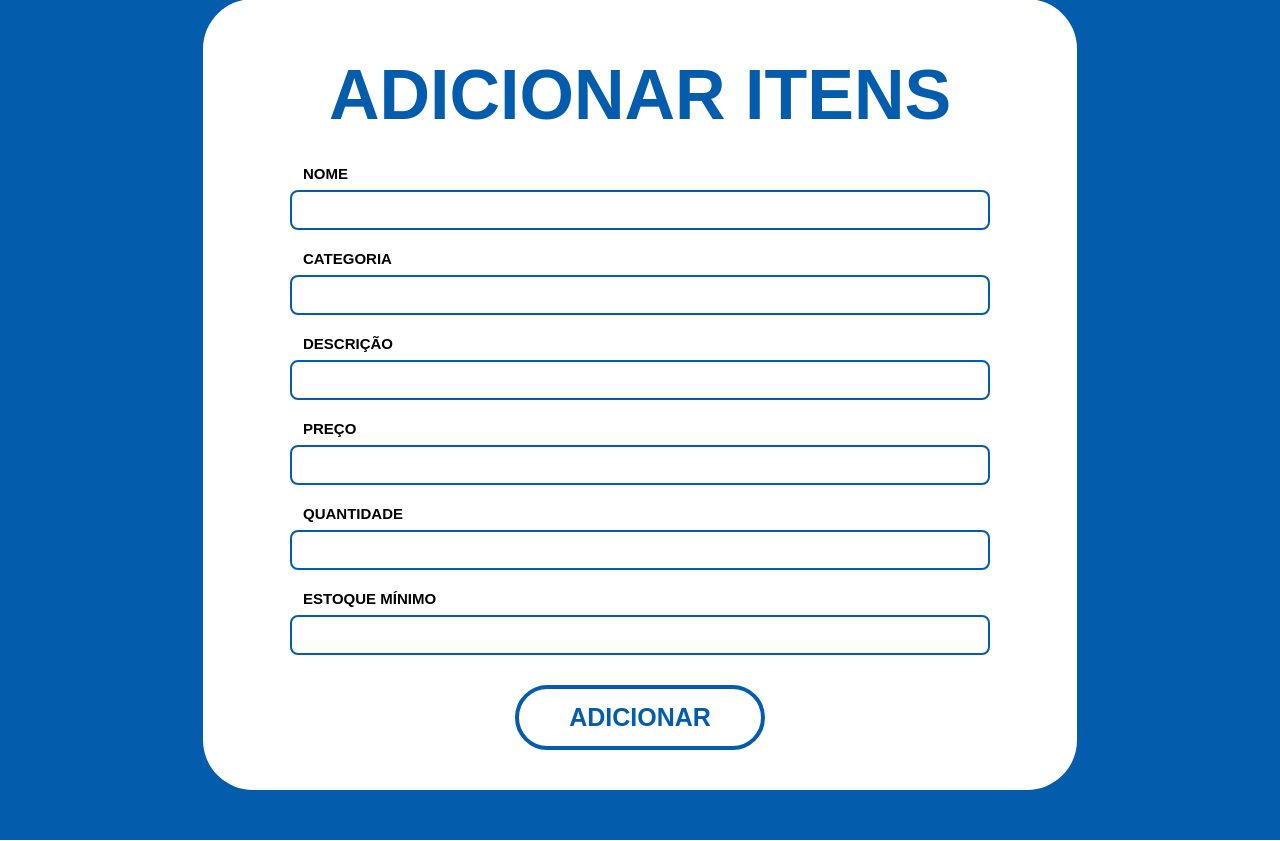
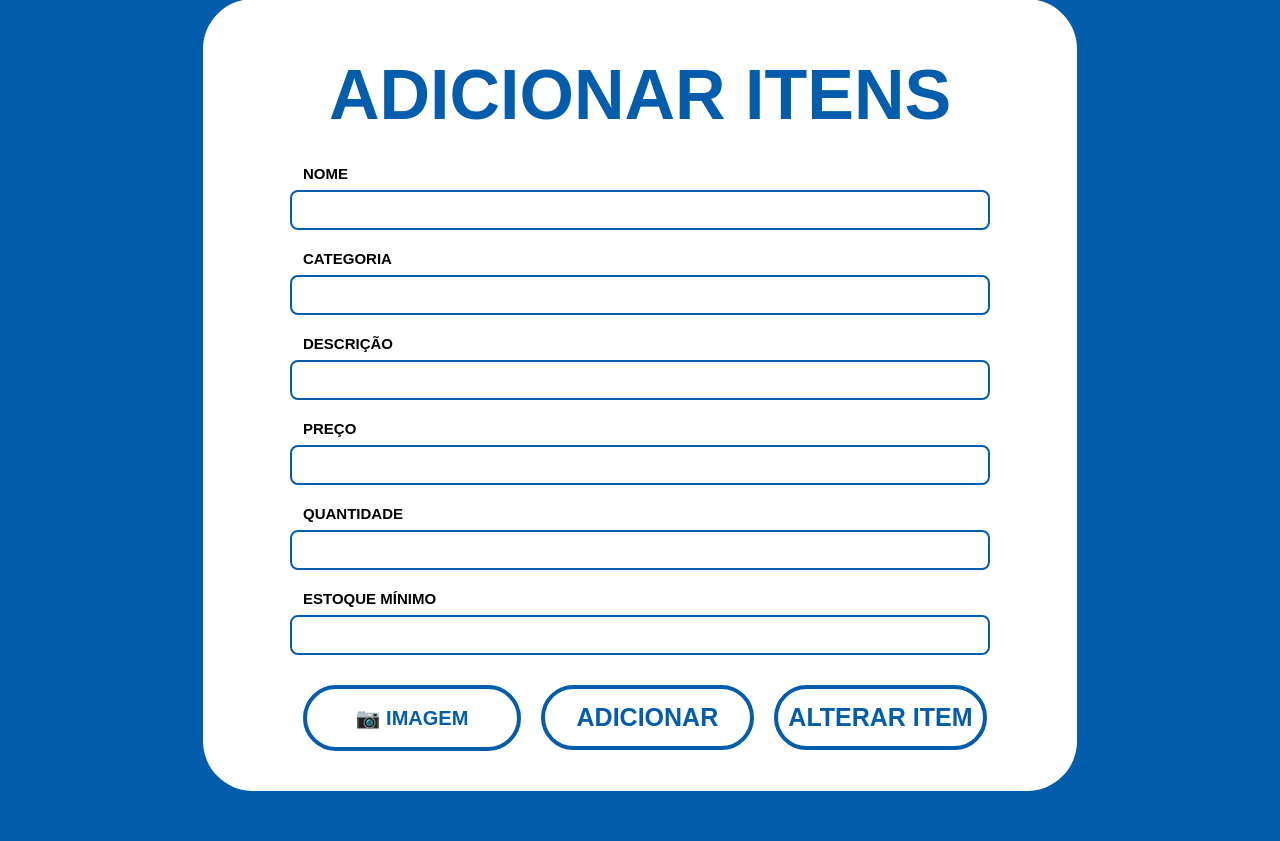
Before and after one commit to natanzi9/TCC, a Flask app: page /adicionaritens in a window 1280 px wide; the page is wider, and only the part inside the window is pictured. Shown: the part 154-995 px from the top of that part. Run offline with Flask 3, Linux system fonts and the light colour scheme; some libraries are stand-ins or nearby versions.

Commit message:
finalizado eu acho

```diff
--- a/app.py
+++ b/app.py
@@ -218,6 +218,59 @@ def api_registrarsaida():
 
     return jsonify({'ok': True})
 
+@app.route('/api/item_completo/<int:id>')
+def api_item_completo(id):
+    conexao = banco()
+    cursor = conexao.cursor(dictionary=True)
+    cursor.execute("SELECT * FROM estoque WHERE id = %s", (id,))
+    item = cursor.fetchone()
+    cursor.close()
+    conexao.close()
+    return jsonify(item if item else {})
+
+
+# ========== ALTERAR ITEM ==========
+@app.route('/api/alteraritem/<int:id>', methods=['POST'])
+def alteraritem(id):
+    nome          = request.form['nome']
+    categoria     = request.form['categoria']
+    descricao     = request.form['descricao']
+    preco         = request.form['preco']
+    quantidade    = request.form['quantidade']
+    estoqueminimo = request.form['estoqueminimo']
+
+    imagem = request.files.get('imagem')
+    conexao = banco()
+    cursor = conexao.cursor()
+
+    if imagem and imagem.filename != '':
+        caminho_imagem = imagem.filename
+        imagem.save(os.path.join(app.config['UPLOAD_FOLDER'], imagem.filename))
+        cursor.execute(
+            """UPDATE estoque SET nome=%s, categoria=%s, descricao=%s,
+               preco=%s, quantidade=%s, estoque_min=%s, imagem=%s
+               WHERE id=%s""",
+            (nome, categoria, descricao, preco, quantidade, estoqueminimo, caminho_imagem, id)
+        )
+    else:
+        cursor.execute(
+            """UPDATE estoque SET nome=%s, categoria=%s, descricao=%s,
+               preco=%s, quantidade=%s, estoque_min=%s
+               WHERE id=%s""",
+            (nome, categoria, descricao, preco, quantidade, estoqueminimo, id)
+        )
+
+    conexao.commit()
+    cursor.close()
+    conexao.close()
+
+    return """
+    <script>
+        alert("Item alterado com sucesso!");
+        window.location.href = "/estoque";
+    </script>
+    """
+
 
 if __name__ == '__main__':
     app.run(debug=True, host='0.0.0.0')
--- a/static/main.js
+++ b/static/main.js
@@ -1,4 +1,3 @@
-
 function colorir() {
     document.getElementById("home").style.border = "2px solid #045cac";
 }
@@ -15,7 +14,6 @@ function saida() {
     document.getElementById("saida").style.border = "2px solid #045cac";
 }
 
-
 function a() {
     Swal.fire({
         title: "CONTA CRIADA COM SUCESSO",
@@ -24,9 +22,7 @@ function a() {
     });
 }
 
-
 document.addEventListener('DOMContentLoaded', function () {
-
     const checkUser  = document.getElementById('checkUser');
     const checkAdm   = document.getElementById('checkAdm');
     const linkCriar  = document.getElementById('linkCriar');
@@ -68,6 +64,59 @@ document.addEventListener('DOMContentLoaded', function () {
     verificar();
 });
 
+function mostrarPreview(input) {
+    const nome = input.files[0] ? input.files[0].name : '';
+    document.getElementById('nomeArquivo').textContent = nome ? '📎 ' + nome : '';
+
+    if (input.files[0]) {
+        const reader = new FileReader();
+        reader.onload = e => {
+            const preview = document.getElementById('previewImagem');
+            preview.src = e.target.result;
+            preview.style.display = 'block';
+        };
+        reader.readAsDataURL(input.files[0]);
+    }
+}
+
+function abrirAlterar() {
+    Swal.fire({
+        title: 'Digite o ID do item',
+        input: 'number',
+        inputPlaceholder: 'Ex: 1',
+        showCancelButton: true,
+        cancelButtonText: 'Cancelar',
+        confirmButtonText: 'Buscar',
+        confirmButtonColor: '#045cac'
+    }).then(result => {
+        if (!result.isConfirmed || !result.value) return;
+
+        const id = result.value;
+
+        fetch(`/api/item_completo/${id}`)
+            .then(r => r.json())
+            .then(data => {
+                if (!data.nome) {
+                    Swal.fire({ icon: 'error', title: 'Item não encontrado!' });
+                    return;
+                }
+
+                document.getElementById('campo_nome').value          = data.nome;
+                document.getElementById('campo_categoria').value     = data.categoria;
+                document.getElementById('campo_descricao').value     = data.descricao;
+                document.getElementById('campo_preco').value         = data.preco;
+                document.getElementById('campo_quantidade').value    = data.quantidade;
+                document.getElementById('campo_estoqueminimo').value = data.estoque_min;
+
+                document.getElementById('tituloPagina').textContent  = 'ALTERAR ITEM';
+                document.getElementById('formItem').action           = `/api/alteraritem/${id}`;
+                document.getElementById('btnAdicionar').innerHTML    = '<strong>SALVAR</strong>';
+
+                Swal.fire({ icon: 'success', title: `Item "${data.nome}" carregado!`, timer: 1500, showConfirmButton: false });
+            })
+            .catch(() => Swal.fire({ icon: 'error', title: 'Erro ao buscar item!' }));
+    });
+}
 
 function adicionarNaTabela() {
     const id_item = document.getElementById('id_item').value.trim();
@@ -105,7 +154,6 @@ function adicionarNaTabela() {
         })
         .catch(() => Swal.fire({ icon: 'error', title: 'Erro ao buscar item!' }));
 }
-
 
 function removerLinha(id) {
     const tr = document.getElementById(id);
--- a/static/style+itens.css
+++ b/static/style+itens.css
@@ -89,10 +89,10 @@ label {
 .botoes {
     margin-top: 30px;
     display: flex;
-    justify-content: center;
+    justify-content: flex-start;
     gap: 20px;
+    padding-right: 90px;
 }
-
 .botoes button {
     width: 250px;
     height: 65px;
@@ -108,3 +108,18 @@ label {
 .botoes a {
     text-decoration: none;
 }
+.btn-imagem {
+    display: inline-flex;
+    align-items: center;
+    justify-content: center;
+    width: 250px;
+    height: 58px;
+    border-radius: 50px;
+    font-size: 20px;
+    font-weight: bold;
+    background-color: white;
+    border: 4px solid #045cac;
+    color: #045cac;
+    cursor: pointer;
+    transition: 0.2s;
+}
--- a/templates/adicionaritens.html
+++ b/templates/adicionaritens.html
@@ -16,72 +16,61 @@
     <div class="container">
         <img src="static/images.png">
         <div class="navbar">
-
-            <a href="/home" id="home">
-                <button> HOME </button>
-            </a>
-            <button id="itens"> ADICIONAR ITENS</button>
-
-            <a href="/estoque">
-                <button> ESTOQUE </button>
-            </a>
-
-            <a href="/saidas">
-                <button> REGISTRAR SAÍDAS </button>
-            </a>
-            <a href="/">
-                <button> FECHAR </button>
-            </a>
+            <a href="/home"><button id="home">HOME</button></a>
+            <button id="itens">ADICIONAR ITENS</button>
+            <a href="/estoque"><button>ESTOQUE</button></a>
+            <a href="/saidas"><button>REGISTRAR SAÍDAS</button></a>
+            <a href="/"><button>FECHAR</button></a>
         </div>
     </div>
 
+    <div class="quadrado">
+        <h1 id="tituloPagina">ADICIONAR ITENS</h1>
 
-    <div class="quadrado">
-
-    <h1>ADICIONAR ITENS</h1>
-
-    <form method="POST" action="/api/adicionaritem">
+        <form id="formItem" method="POST" action="/api/adicionaritem" enctype="multipart/form-data">
 
             <div>
                 <label><strong>NOME</strong></label>
-            <input class="input1" type="text" name="nome" required>
+                <input class="input1" type="text" id="campo_nome" name="nome" required>
+            </div>
+            <div>
+                <label><strong>CATEGORIA</strong></label>
+                <input class="input5" type="text" id="campo_categoria" name="categoria" required>
+            </div>
+            <div>
+                <label><strong>DESCRIÇÃO</strong></label>
+                <input class="input2" type="text" id="campo_descricao" name="descricao" required>
+            </div>
+            <div>
+                <label><strong>PREÇO</strong></label>
+                <input class="input6" type="number" step="0.01" id="campo_preco" name="preco" required>
+            </div>
+            <div>
+                <label><strong>QUANTIDADE</strong></label>
+                <input class="input3" type="number" id="campo_quantidade" name="quantidade" required>
+            </div>
+            <div>
+                <label><strong>ESTOQUE MÍNIMO</strong></label>
+                <input class="input7" type="number" id="campo_estoqueminimo" name="estoqueminimo" required>
             </div>
 
-        <div>
-            <label><strong>CATEGORIA</strong></label>
-            <input class="input5" type="text" name="categoria" required>
-        </div>
-
-        <div>
-            <label><strong>DESCRIÇÃO</strong></label>
-            <input class="input2" type="text" name="descricao" required>
-        </div>
-
-        <div>
-            <label><strong>PREÇO</strong></label>
-            <input class="input6" type="number" step="0.01" name="preco" required>
-        </div>
-
-        <div>
-            <label><strong>QUANTIDADE</strong></label>
-            <input class="input3" type="number" name="quantidade" required>
-        </div>
-
-        <div>
-            <label><strong>ESTOQUE MÍNIMO</strong></label>
-            <input class="input7" type="number" name="estoqueminimo" required>
+            <div style="text-align:center; margin-top: 8px;">
+                <span id="nomeArquivo" style="color: #045cac; font-size: 15px;"></span>
+                <img id="previewImagem" src="" alt=""
+                     style="display:none; margin: 10px auto; max-width: 200px; max-height: 200px;
+                            border-radius: 10px; border: 2px solid #045cac;">
             </div>
 
             <div class="botoes">
-            <button type="submit">
-                <strong>ADICIONAR</strong>
-            </button>
+                <label for="inputImagem" class="btn-imagem">📷 IMAGEM</label>
+                <input type="file" id="inputImagem" name="imagem" accept="image/*"
+                       style="display:none" onchange="mostrarPreview(this)">
+                <button type="submit" id="btnAdicionar"><strong>ADICIONAR</strong></button>
+                <button type="button" onclick="abrirAlterar()"><strong>ALTERAR ITEM</strong></button>
             </div>
 
         </form>
-
     </div>
 
 </body>
-
 </html>
--- a/templates/home.html
+++ b/templates/home.html
@@ -68,7 +68,7 @@
                 <td>{{ item.quantidade }}</td>
                 <td>
                     {% if item.imagem %}
-                        <button class="btn-foto" onclick="Swal.fire({ imageUrl: '/static/{{ item.imagem }}', imageHeight: 400, imageAlt: 'Imagem do item' })">
+                        <button class="btn-foto" onclick="Swal.fire({ imageUrl: '/static/uploads/{{ item.imagem }}', imageHeight: 400, imageAlt: 'Imagem do item' })">
                             <img src="{{ url_for('static', filename='icone de imagem.png') }}">
                         </button>
                     {% else %}
```
Also changed, not shown: static/uploads/parafuso.webp (added), static/uploads/vacalo.jpg (added). Lines whose indentation alone changed are shown as unchanged.
